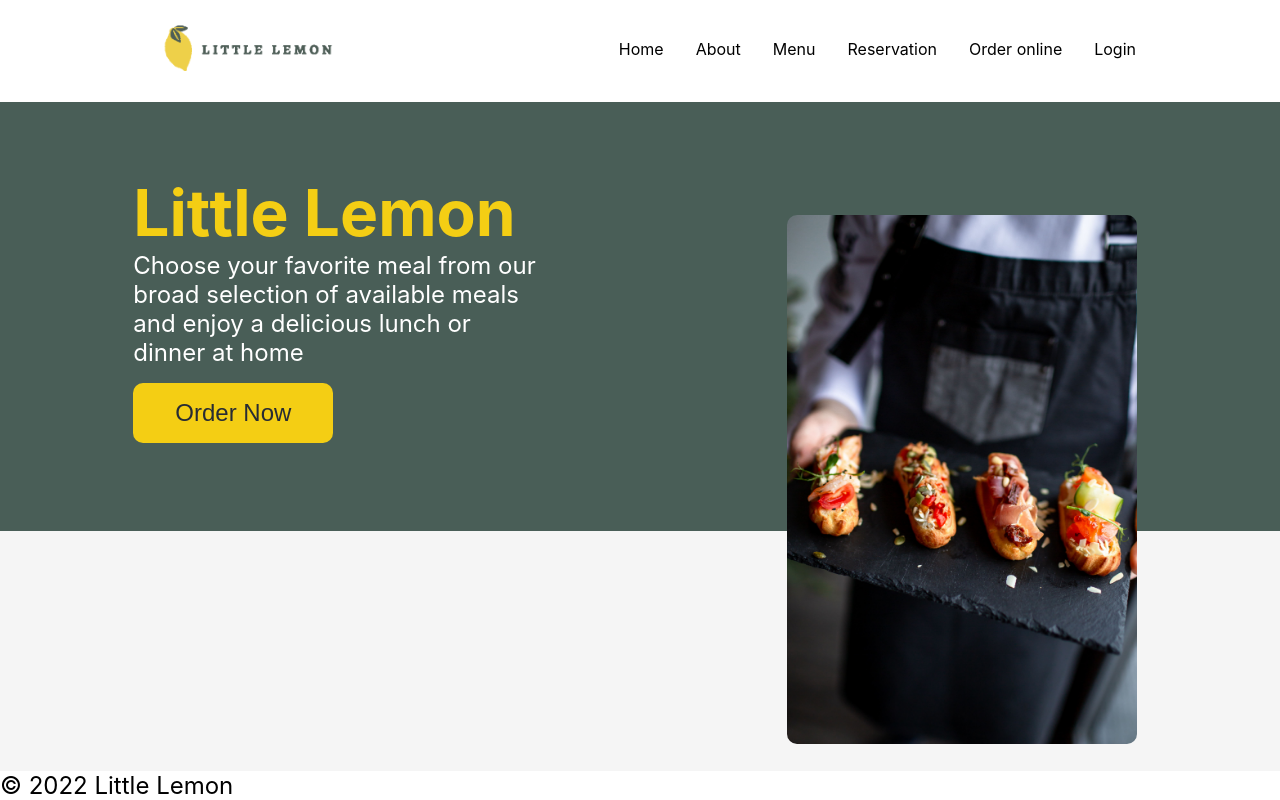
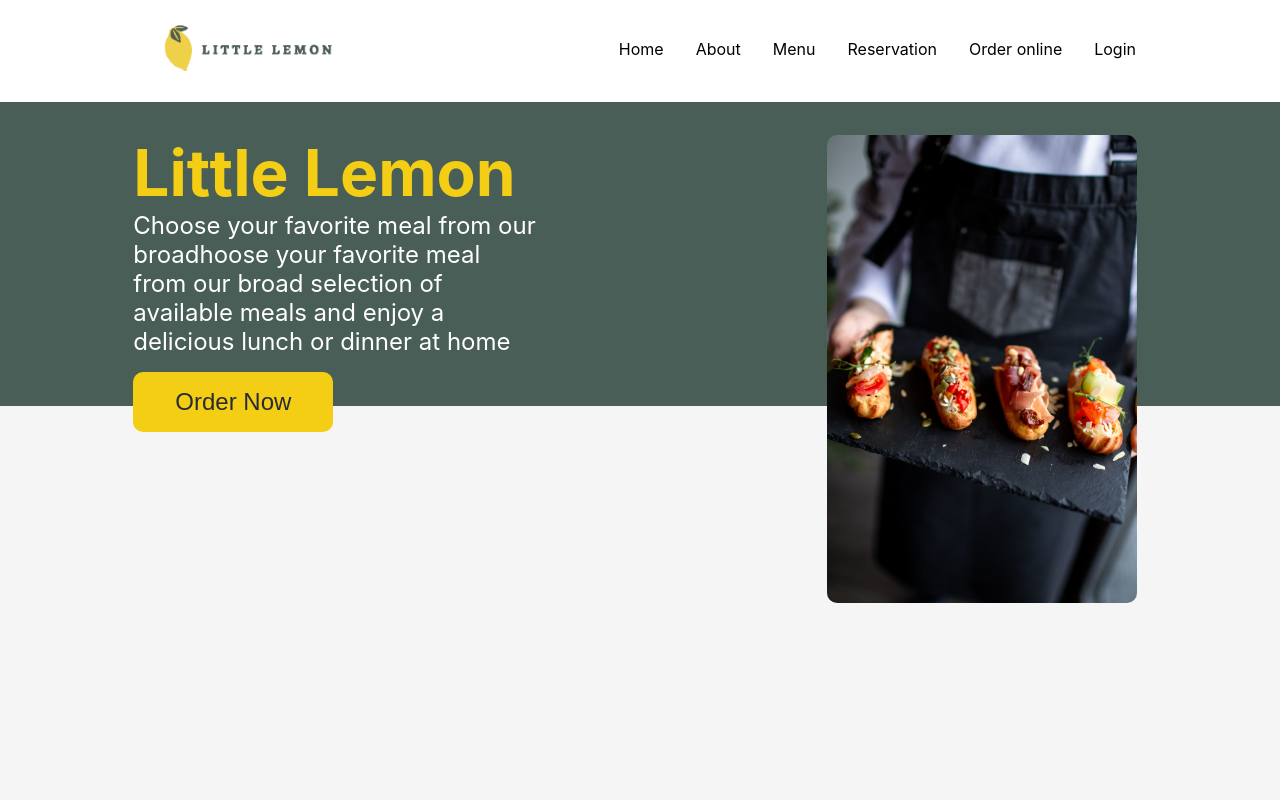
Before and after one commit to upenthiran93/meta-fe-final, a React (Create React App) app: page / in a window 1280 px wide. Shown: the top 800 px of the page. Built offline with nearby package versions, Linux system fonts and the light colour scheme; the HTML template or start-up script is replaced by a standard one.

Commit message:
hero style

```diff
--- a/src/App.css
+++ b/src/App.css
@@ -6,7 +6,7 @@
     "main"
     "footer";
   grid-template-rows: auto 1fr auto auto;
-  height: 100vh;
+  height: 150vh;
 }
 .App-logo {
   height: 40vmin;
--- a/src/components/Hero.jsx
+++ b/src/components/Hero.jsx
@@ -7,7 +7,7 @@ function Hero() {
      <div className={"info"}>
          <h1>Little Lemon</h1>
 
-         <p>Choose your favorite meal from our broad selection of available meals and enjoy a delicious lunch or dinner at home</p>
+         <p>Choose your favorite meal from our broadhoose your favorite meal from our broad selection of available meals and enjoy a delicious lunch or dinner at home</p>
          <button className={"Hero-Action"}>Order Now</button>
      </div>
         <div className={"mainn-img"}>
--- a/src/components/style/Main.css
+++ b/src/components/style/Main.css
@@ -5,6 +5,7 @@ background-color: #f5f5f5;
 }
 
 .hero{
+    height: 30vh;
     grid-area: Hero;
     background-color: #495E57;
     display: grid;
@@ -29,9 +30,9 @@ background-color: #f5f5f5;
 }
 .hero>.mainn-img img{
     position: absolute;
-    top: 200px;
+    top: 120px;
     right: 10%;
-    width: 350px;
+    width: 310px;
     height: auto;
     border-radius: 10px;
 }
```
